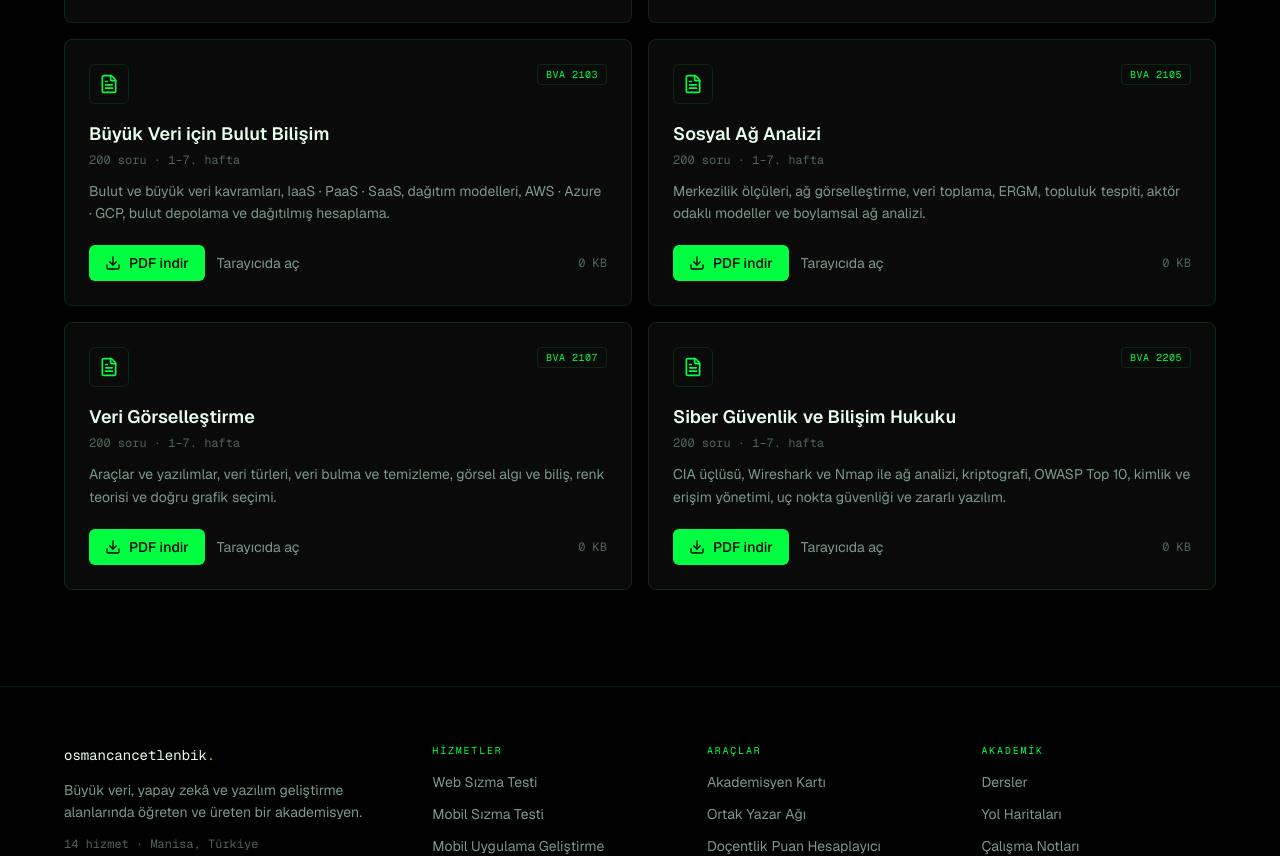
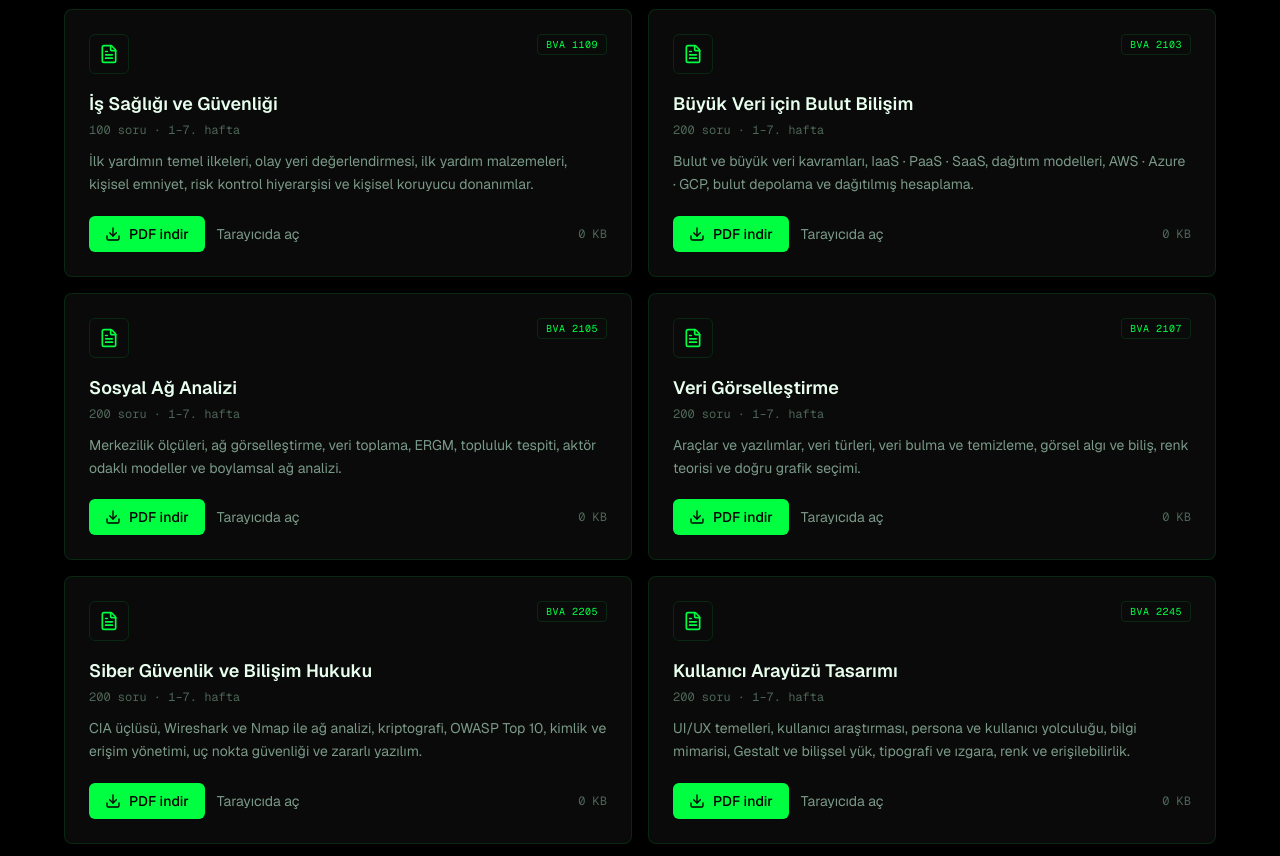
Before and after one commit to osmancancet/osmancancetlenbik, a Next.js app: page /calisma-notlari in a window 1280 px wide. Shown: the part 600-1456 px from the top of the page. Built offline with nearby package versions, Linux system fonts and the light colour scheme; no server answers.

Commit message:
Çalışma Notları: İSG (100 soru) ve Kullanıcı Arayüzü Tasarımı (200 soru) çalışma kağıtları

```diff
--- a/src/app/(site)/calisma-notlari/page.tsx
+++ b/src/app/(site)/calisma-notlari/page.tsx
@@ -11,7 +11,7 @@ export const metadata: Metadata = seoMeta({
   path: "/calisma-notlari",
   title: "Çalışma Notları",
   description:
-    "Büyük Veri Analistliği dersleri için hikâyeli, 5 şıklı, 200'er soruluk çalışma kağıtları; ücretsiz PDF.",
+    "Büyük Veri Analistliği dersleri için hikâyeli, 5 şıklı çalışma kağıtları; ücretsiz PDF.",
 });
 
 function fileSize(slug: string): string | null {
@@ -40,7 +40,7 @@ export default function CalismaNotlariPage() {
     <PageShell
       eyebrow="Akademik"
       title="Çalışma Notları"
-      subtitle="Her ders için 200 soruluk, hikâyeli ve öğretici çalışma kağıtları. Her soru kısa bir olayla başlar ve 5 şıklıdır."
+      subtitle="Her ders için hikâyeli ve öğretici çalışma kağıtları. Her soru kısa bir olayla başlar ve 5 şıklıdır."
     >
       {available.length === 0 ? (
         <Reveal>
--- a/src/app/api/search/route.ts
+++ b/src/app/api/search/route.ts
@@ -76,7 +76,7 @@ const STATIC_PAGES: SearchResult[] = [
     id: "p-study-notes",
     type: "page",
     title: "Çalışma Notları",
-    description: "Derslere göre 200 soruluk, hikâyeli ve 5 şıklı PDF çalışma kağıtları",
+    description: "Derslere göre hikâyeli ve 5 şıklı PDF çalışma kağıtları",
     href: "/calisma-notlari",
   },
   ...roadmaps.map<SearchResult>((r) => ({
--- a/src/data/studyNotes.ts
+++ b/src/data/studyNotes.ts
@@ -31,6 +31,15 @@ export const studyNotes: StudyNote[] = [
     summary:
       "Halüsinasyon, etkili kullanım, deepfake ve doğrulama, telif, KVKK, AB Yapay Zekâ Yasası, akademik dürüstlük, önyargı ve çevresel etki.",
     questions: 200,
+  },
+  {
+    slug: "is-sagligi-ve-guvenligi",
+    code: "BVA 1109",
+    course: "İş Sağlığı ve Güvenliği",
+    scope: "1–7. hafta",
+    summary:
+      "İlk yardımın temel ilkeleri, olay yeri değerlendirmesi, ilk yardım malzemeleri, kişisel emniyet, risk kontrol hiyerarşisi ve kişisel koruyucu donanımlar.",
+    questions: 100,
   },
   {
     slug: "buyuk-veri-icin-bulut-bilisim",
@@ -68,4 +77,13 @@ export const studyNotes: StudyNote[] = [
       "CIA üçlüsü, Wireshark ve Nmap ile ağ analizi, kriptografi, OWASP Top 10, kimlik ve erişim yönetimi, uç nokta güvenliği ve zararlı yazılım.",
     questions: 200,
   },
+  {
+    slug: "kullanici-arayuzu-tasarimi",
+    code: "BVA 2245",
+    course: "Kullanıcı Arayüzü Tasarımı",
+    scope: "1–7. hafta",
+    summary:
+      "UI/UX temelleri, kullanıcı araştırması, persona ve kullanıcı yolculuğu, bilgi mimarisi, Gestalt ve bilişsel yük, tipografi ve ızgara, renk ve erişilebilirlik.",
+    questions: 200,
+  },
 ];
```
Also changed, not shown: 2 other files (tests, documents, lock files or other folders).
